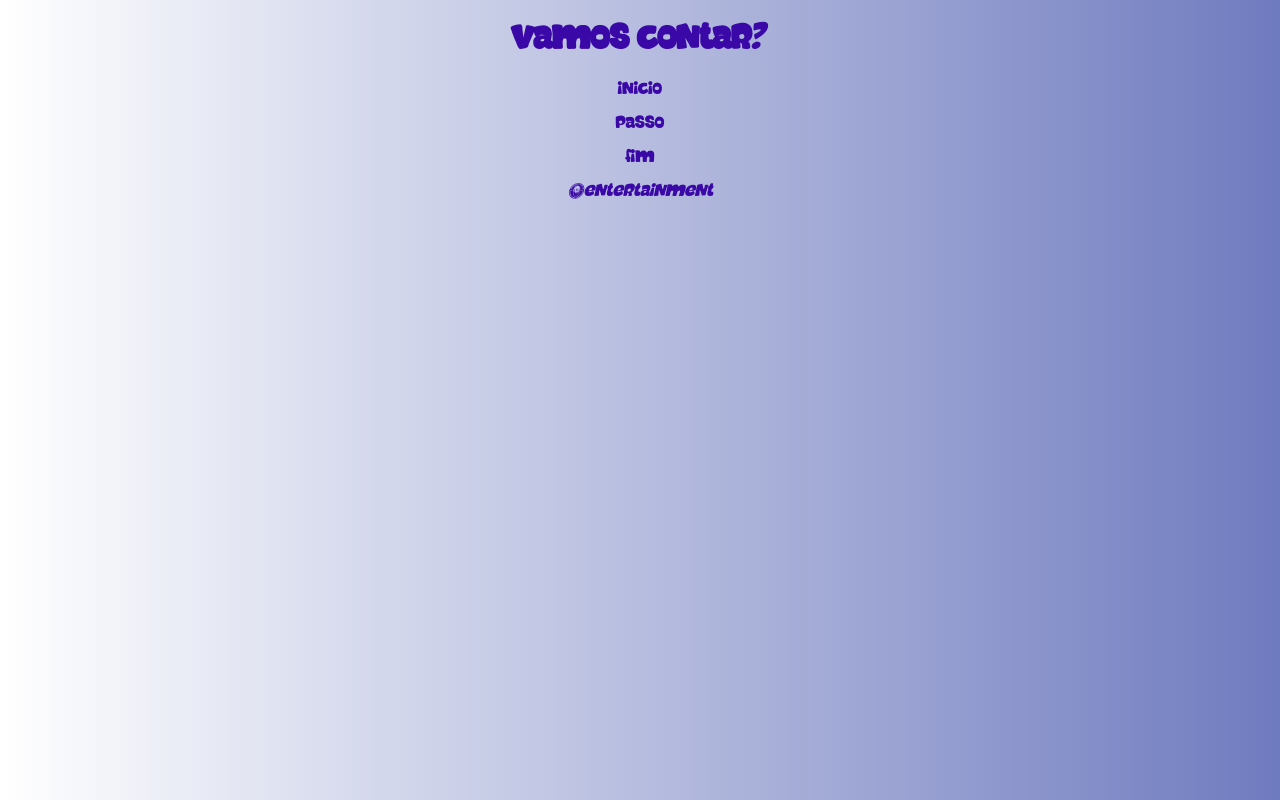
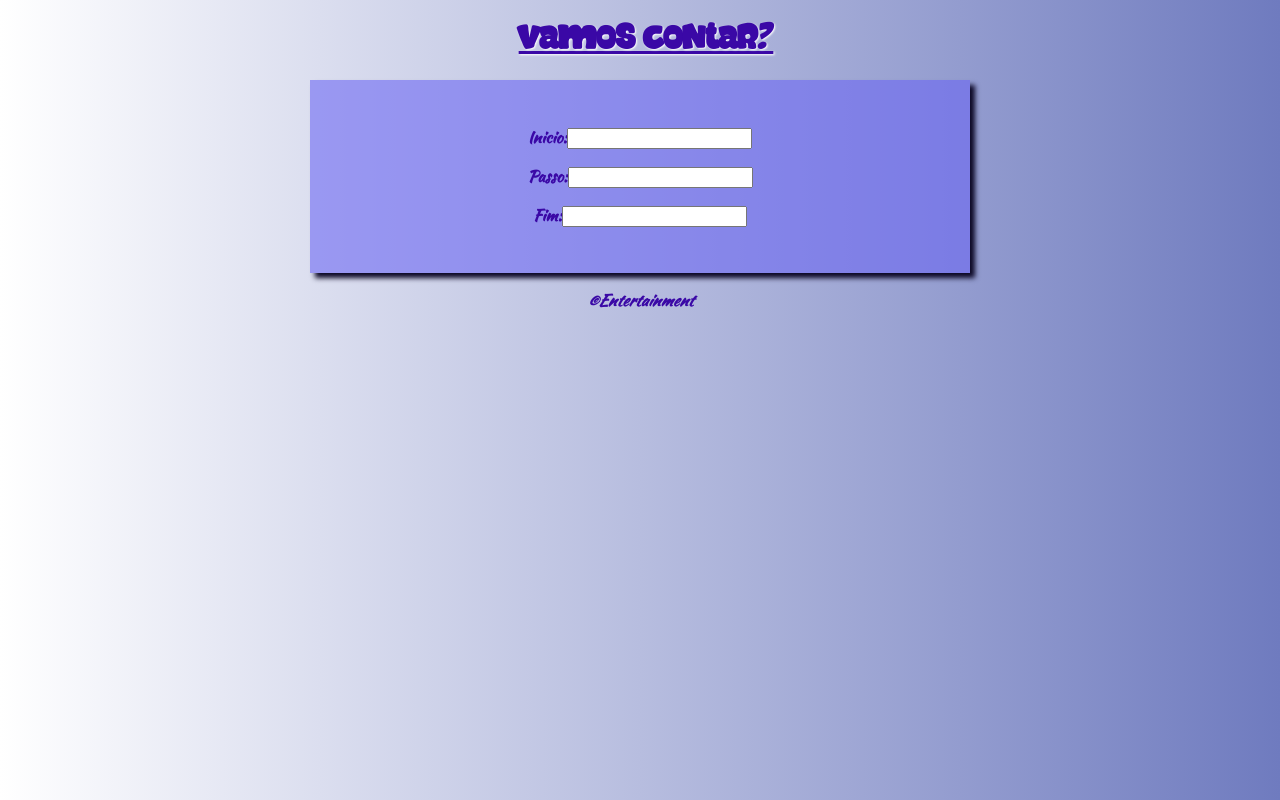
Before and after one commit to dudunfl/Contador-de-emojis, a plain HTML site: page index.html in a window 1280 px wide. Drawn offline with Linux system fonts and the light colour scheme.

Commit message:
add-to-commit

```diff
--- a/index.html
+++ b/index.html
@@ -13,15 +13,15 @@
 <body>
     <main>
         <header>
-            <h1>Vamos Contar?</h1>
+            <h1 id="titulo">Vamos Contar?</h1>
 
         </header>
 
         <section>
             <div>
-                <p>Inicio</p>
-                <p>Passo</p>
-                <p>Fim</p>
+                <p>Inicio:<input type="number" name="inicio" id="txti"></p>
+                <p>Passo:<input type="number" name="fim" id="txtp"></p>
+                <p>Fim:<input type="number" name="passo" id="txtf"></p>
 
             </div>
 
--- a/mystyle.css
+++ b/mystyle.css
@@ -1,4 +1,5 @@
     @charset "UTF-8";
+    @import url('https://fonts.googleapis.com/css2?family=Kaushan+Script&display=swap');
     @font-face {
         font-family: 'font-desenho';
         src: url('fonts/Daddy Cartoon.otf')format('opentype');
@@ -20,9 +21,24 @@ header {
 
     section {
         color: #3A08A6;
+        font-family: 'Kaushan Script', Times, serif;
+        font-weight: bolder;
+        background-color: rgba(106, 101, 245, 0.575);
+        padding: 30px;
+        width: 600px;
+        margin: auto;
+        box-shadow: 5px 5px 5px #0C0826;
     }
 
     footer {
         color: #3A08A6;
+        font-family: 'Kaushan Script', Times, serif;
+        font-weight: bolder;
         font-style: italic;
     }
+
+    h1#titulo {
+        text-shadow: 1px 1px 2px white;
+        text-indent: 12px;
+        text-decoration: underline;
+    }
```
Lines whose indentation alone changed are shown as unchanged.
